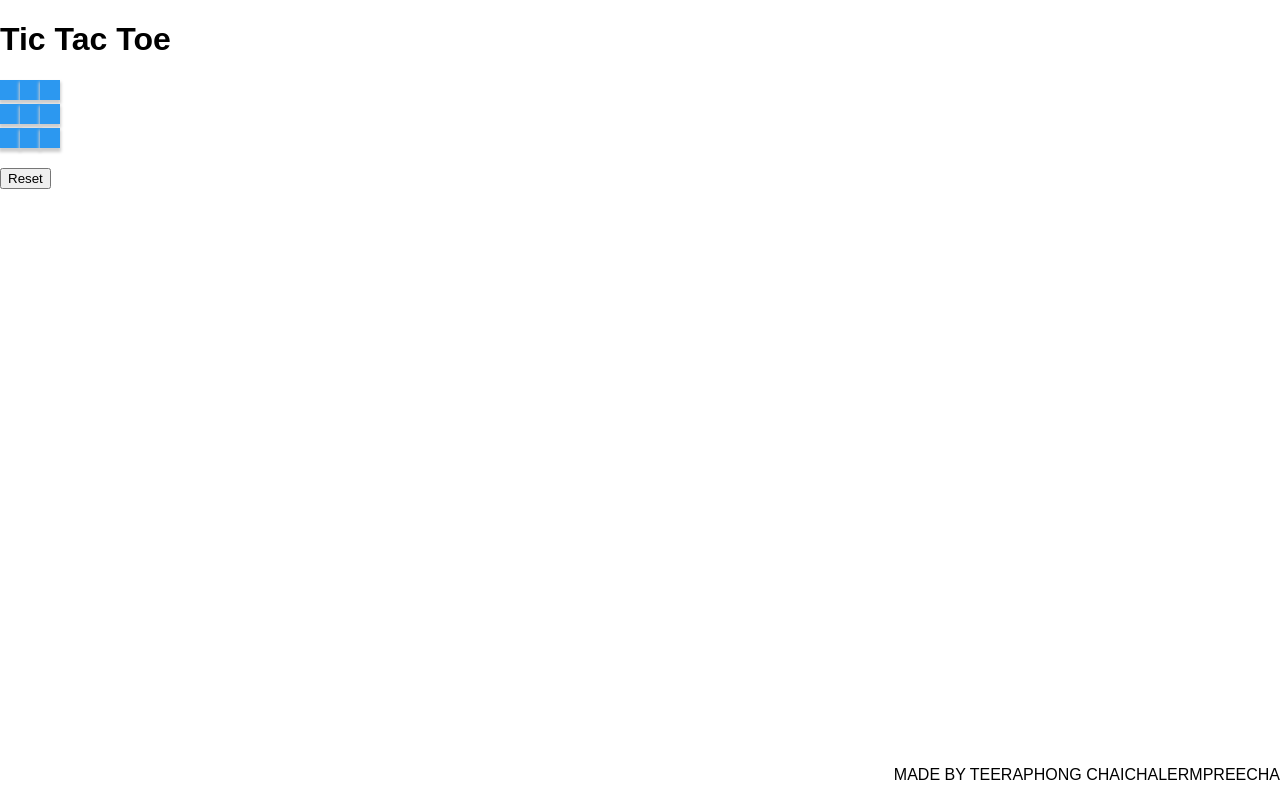
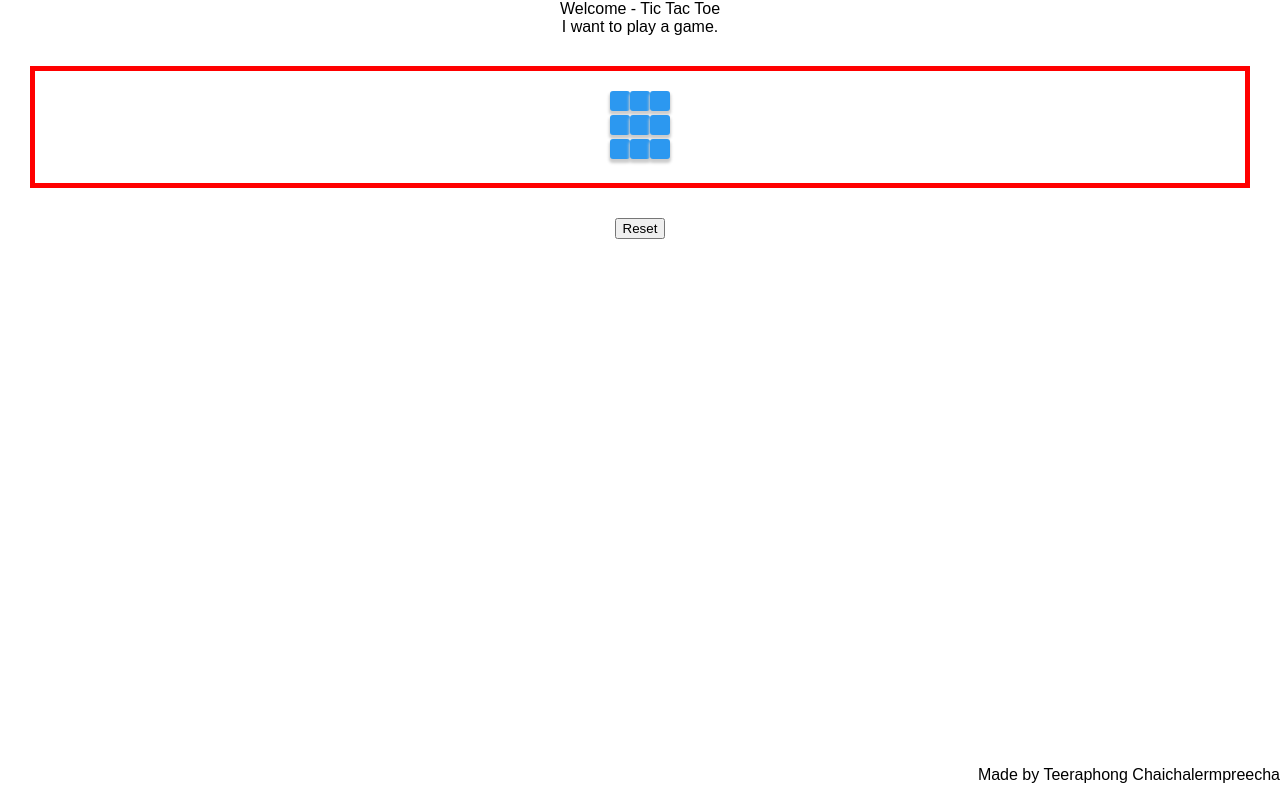
Before and after one commit to CodeAcademyBKK2017/react-intro, a React (Create React App) app: page / in a window 1280 px wide. Built offline with nearby package versions, Linux system fonts and the light colour scheme; the HTML template or start-up script is replaced by a standard one.

Commit message:
box model

```diff
--- a/src/components/Box/Box.component.js
+++ b/src/components/Box/Box.component.js
@@ -93,12 +93,13 @@ class Box extends React.Component {
     console.log('render');
     const rowLists = this.state.boxData.map(this.getRow);
     return (
-      <div>
-        <h1>Tic Tac Toe</h1>
-        <div>{rowLists}</div>
+      <div className='box-container'>
+        <div className='title'>Welcome - Tic Tac Toe</div>
+        <div className='info'>I want to play a game.</div>
+        <div className="row-container">{rowLists}</div>
         <p>{this.state.message}</p>
         <button onClick={this.reset}>Reset</button>
-        <p className='window-pos__bottom-right'>MADE BY TEERAPHONG CHAICHALERMPREECHA</p>
+        <p className='credit'>Made by Teeraphong Chaichalermpreecha</p>
       </div>
     );
   }
--- a/src/components/Box/Box.style.css
+++ b/src/components/Box/Box.style.css
@@ -1,4 +1,18 @@
-.window-pos__bottom-right {
+.box-container {
+    text-align: center;
+}
+.title {
+    display: block;
+}
+.info {
+    display: block;
+}
+.row-container {
+    margin: 30px;
+    padding: 20px;
+    border: 5px solid red;
+}
+.credit {
     position: fixed;
     bottom: 0;
     right: 0;
--- a/src/components/Cell/Cell.style.css
+++ b/src/components/Cell/Cell.style.css
@@ -2,9 +2,10 @@
     cursor: pointer;
     display: inline-block;
     font-weight: bold;
+    font-size: 32px;
     border: none;
     padding: 10px;
-    /*border-radius: 3px;*/
+    border-radius: 3px;
     box-shadow: 0px 3px 3px 1px #CCCCCC;
 }
 
```
